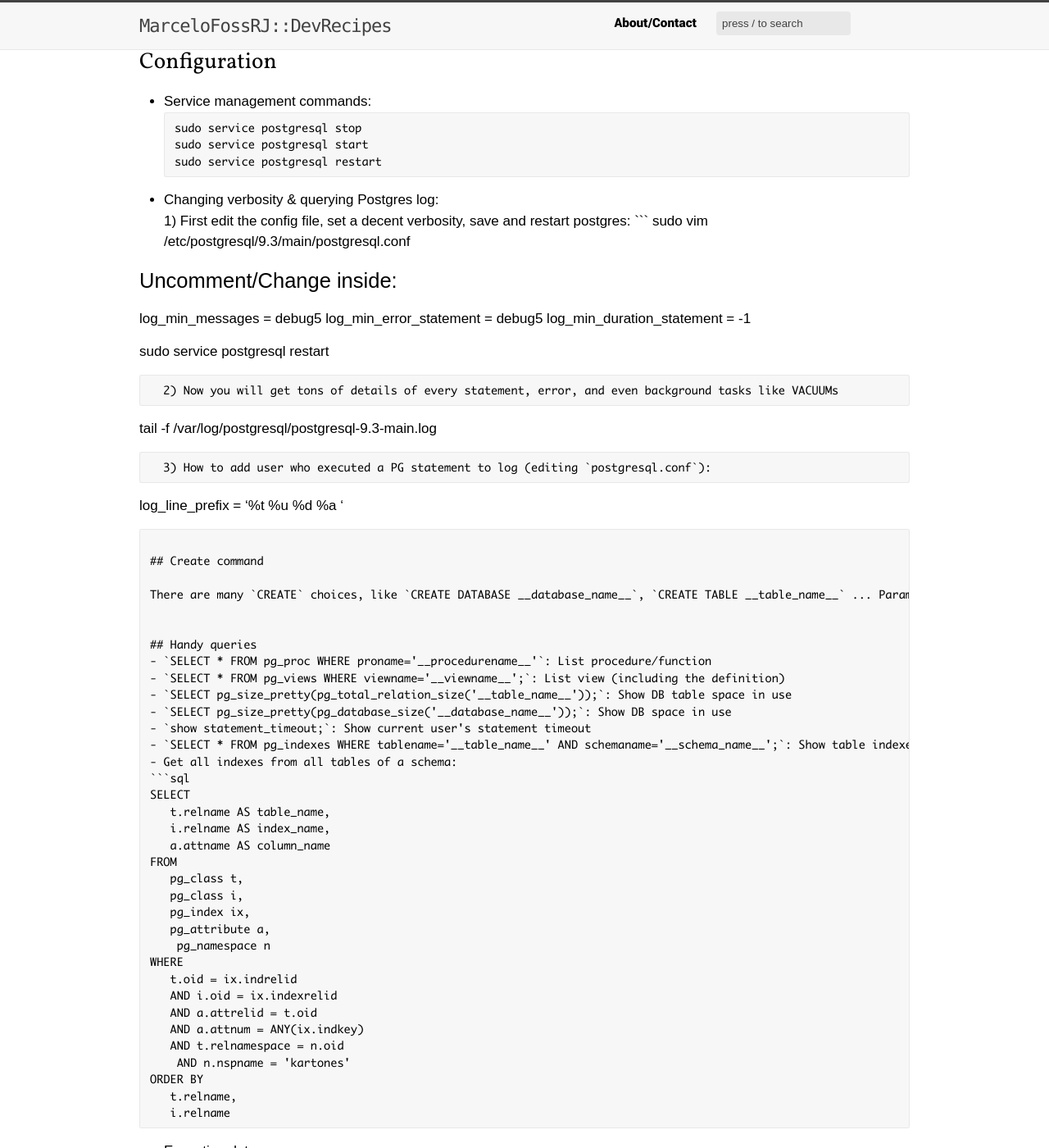
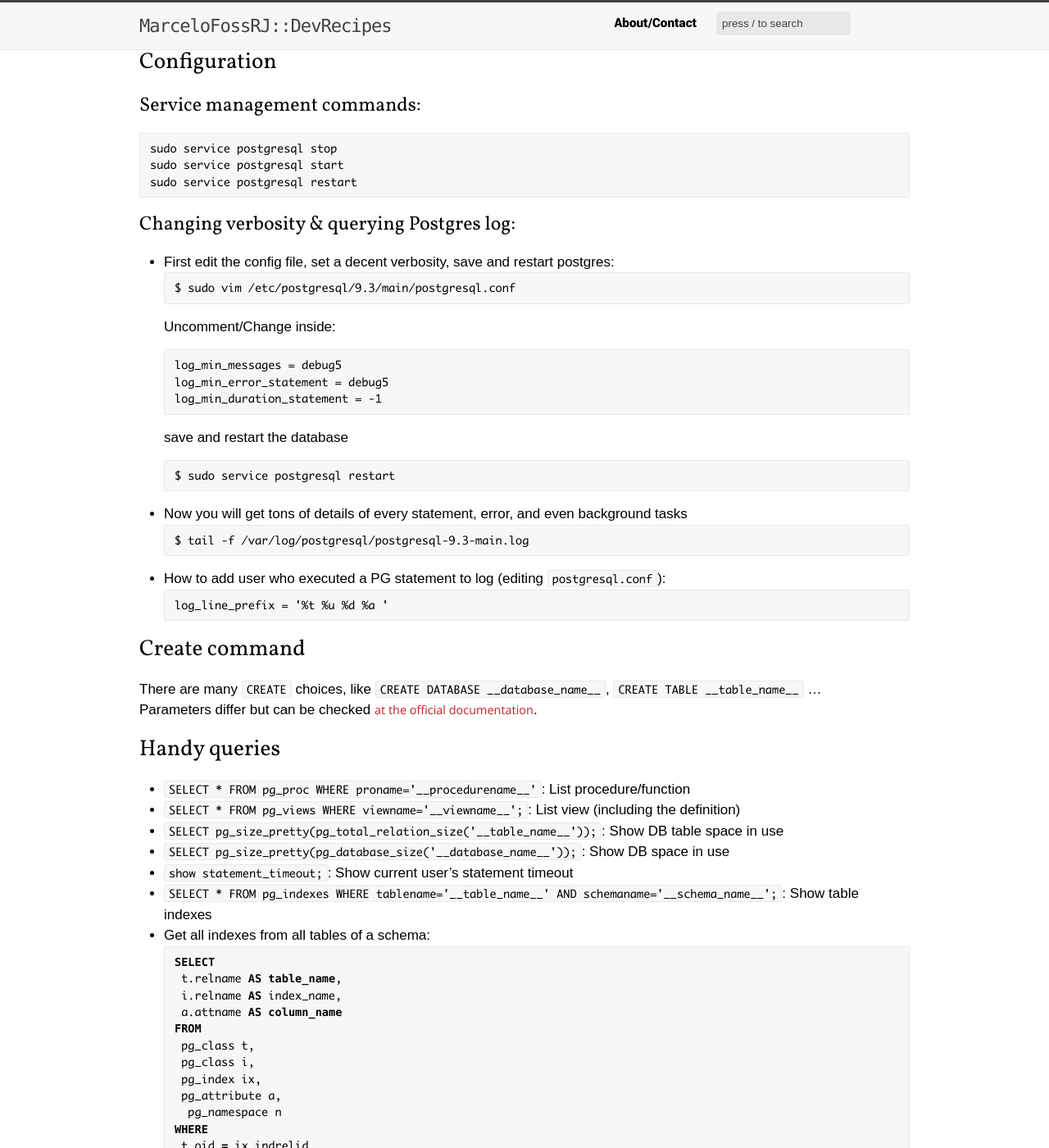
Before and after one commit to MarceloFossRJ/MarceloFossRJ.github.io, a Jekyll site: the page built from _posts/2018-10-20-postgresql.md, in a window 1280 px wide and 1400 px high, scrolled down 973 px. Shown: the whole window at 82% size. Built offline with Jekyll 4.4.1, drawn with Linux system fonts in a browser that asks for light colours; some web fonts are replaced; some of the changed text lies outside the part shown.

Commit message:
fix postgresql formatting

````diff
--- a/_posts/2018-10-20-postgresql.md
+++ b/_posts/2018-10-20-postgresql.md
@@ -43,37 +43,43 @@ User Related:
 
 ## Configuration
 
-- Service management commands:
+### Service management commands:
 ```
 sudo service postgresql stop
 sudo service postgresql start
 sudo service postgresql restart
 ```
 
-- Changing verbosity & querying Postgres log:
-  <br/>1) First edit the config file, set a decent verbosity, save and restart postgres:
+### Changing verbosity & querying Postgres log:
+  - First edit the config file, set a decent verbosity, save and restart postgres:
 ```
-sudo vim /etc/postgresql/9.3/main/postgresql.conf
-
-# Uncomment/Change inside:
+$ sudo vim /etc/postgresql/9.3/main/postgresql.conf
+```
+Uncomment/Change inside:
+```
 log_min_messages = debug5
 log_min_error_statement = debug5
 log_min_duration_statement = -1
+```
+save and restart the database
+```
+$ sudo service postgresql restart
+```
 
-sudo service postgresql restart
+- Now you will get tons of details of every statement, error, and even background tasks
 ```
-  2) Now you will get tons of details of every statement, error, and even background tasks like VACUUMs
+$ tail -f /var/log/postgresql/postgresql-9.3-main.log
 ```
-tail -f /var/log/postgresql/postgresql-9.3-main.log
-```
-  3) How to add user who executed a PG statement to log (editing `postgresql.conf`):
+
+- How to add user who executed a PG statement to log (editing `postgresql.conf`):
 ```
 log_line_prefix = '%t %u %d %a '
 ```
 
 ## Create command
 
-There are many `CREATE` choices, like `CREATE DATABASE __database_name__`, `CREATE TABLE __table_name__` ... Parameters differ but can be checked [at the official documentation](https://www.postgresql.org/search/?u=%2Fdocs%2F9.1%2F&q=CREATE){:target="\_blank"}.
+There are many `CREATE` choices, like `CREATE DATABASE __database_name__`, `CREATE TABLE __table_name__` ...
+Parameters differ but can be checked [at the official documentation](https://www.postgresql.org/search/?u=%2Fdocs%2F9.1%2F&q=CREATE){:target="\_blank"}.
 
 
 ## Handy queries
@@ -106,6 +112,7 @@ ORDER BY
    t.relname,
    i.relname
 ```
+
 - Execution data:
   - Queries being executed at a certain DB:
 ```sql
@@ -113,10 +120,12 @@ SELECT datname, application_name, pid, backend_start, query_start, state_change,
   FROM pg_stat_activity
   WHERE datname='__database_name__';
 ```
+
   - Get all queries from all dbs waiting for data (might be hung):
 ```sql
 SELECT * FROM pg_stat_activity WHERE waiting='t'
 ```
+
   - Currently running queries with process pid:
 ```sql
 SELECT pg_stat_get_backend_pid(s.backendid) AS procpid,
@@ -146,14 +155,3 @@ $ source $HOME/.editrc
 ```
 - [PostgreSQL Exercises](https://pgexercises.com/){:target="\_blank"}: An awesome resource to learn to learn SQL, teaching you with simple examples in a great visual way. **Highly recommended**.
 - [A Performance Cheat Sheet for PostgreSQL](https://severalnines.com/blog/performance-cheat-sheet-postgresql){:target="\_blank"}: Great explanations of `EXPLAIN`, `EXPLAIN ANALYZE`, `VACUUM`, configuration parameters and more. Quite interesting if you need to tune-up a postgres setup.
-
-
-
-
-foss=# create user instadwldr with password '@insta2019!';
-CREATE ROLE
-foss=# grant all privileges on database instadwldr_test to instadwldr;
-GRANT
-foss=# grant all privileges on database instadwldr_development to instadwldr;
-GRANT
-foss=# alter user instadwldr createdb;
````
